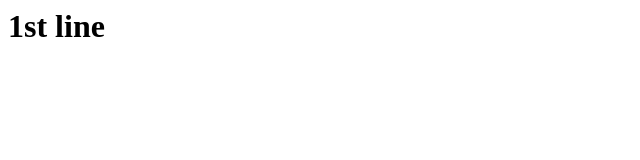
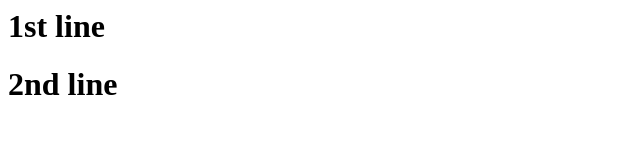
Before and after one commit to Jeelan533526/Jeelan, a plain HTML site: page index.html in a window 1280 px wide. Shown: the whole page, without its empty margins (0-640 px from the left). Drawn offline with Linux system fonts and the light colour scheme.

Commit message:
mdified index file

```diff
--- a/index.html
+++ b/index.html
@@ -1 +1,2 @@
 <h1>1st line</h1>
+<h1>2nd line</h1>
```
